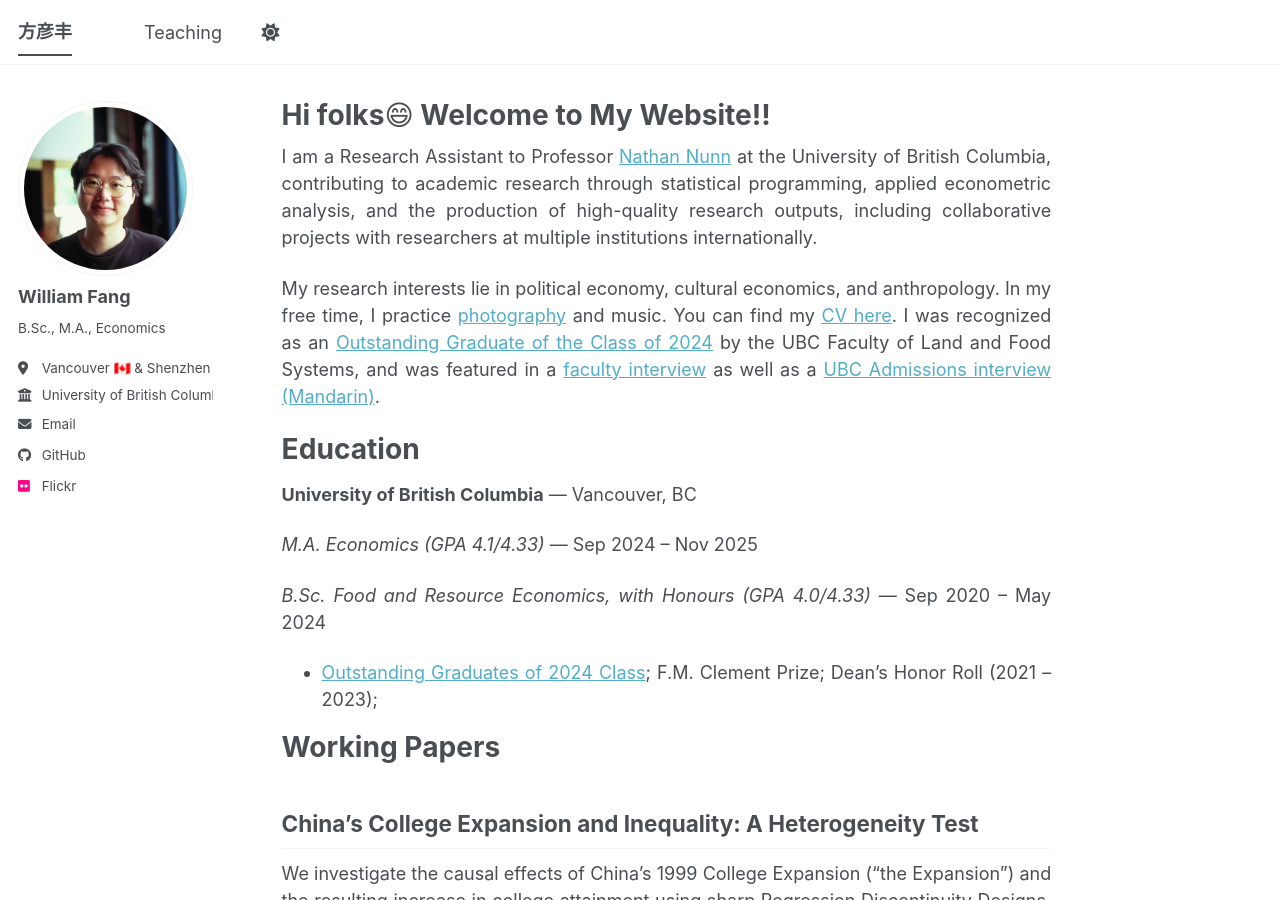
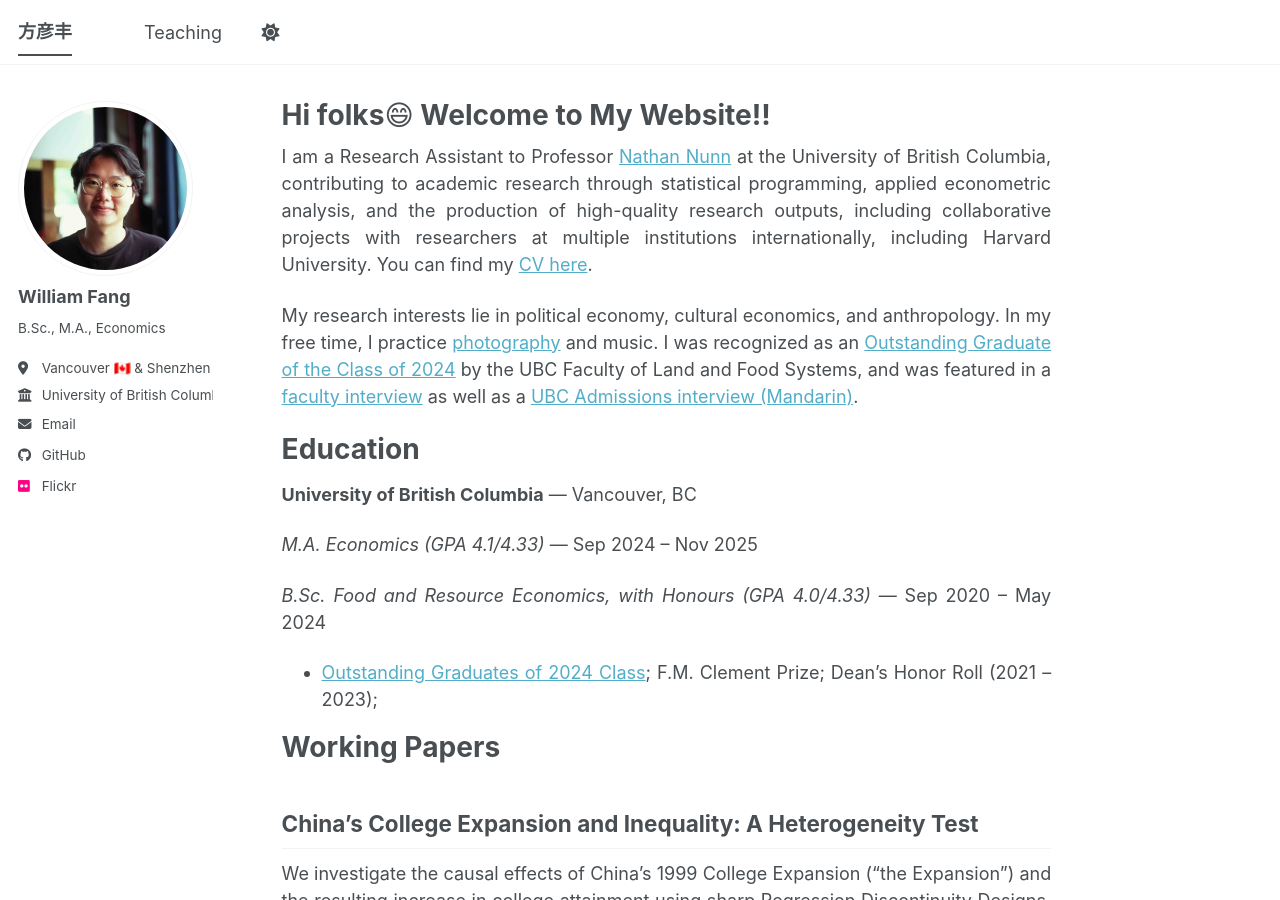
Before and after one commit to will-yanfeng-fang/will-yanfeng-fang.github.io, a Jekyll site: the page built from _pages/about.md, in a window 1280 px wide and 900 px high. Built offline with Jekyll 4.4.1, drawn with Linux system fonts in a browser that asks for light colours; a script bundle is joined from its source files by our own code; library files that are not in the unit come from our copies.

Commit message:
Update about.md

```diff
--- a/_pages/about.md
+++ b/_pages/about.md
@@ -9,9 +9,9 @@
 
 <div style="text-align: justify" markdown="1">
 
-I am a Research Assistant to Professor [Nathan Nunn](https://nathannunn.arts.ubc.ca/) at the University of British Columbia, contributing to academic research through statistical programming, applied econometric analysis, and the production of high-quality research outputs, including collaborative projects with researchers at multiple institutions internationally.
+I am a Research Assistant to Professor [Nathan Nunn](https://nathannunn.arts.ubc.ca/) at the University of British Columbia, contributing to academic research through statistical programming, applied econometric analysis, and the production of high-quality research outputs, including collaborative projects with researchers at multiple institutions internationally, including Harvard University. You can find my [CV here](https://drive.google.com/file/d/12y7sarRsK3IsLTUOa3Sc5b3vH7KEP9sX/view?usp=sharing).
 
-My research interests lie in political economy, cultural economics, and anthropology. In my free time, I practice [photography](https://www.flickr.com/photos/202753897@N08/) and music. You can find my [CV here](https://drive.google.com/file/d/12y7sarRsK3IsLTUOa3Sc5b3vH7KEP9sX/view?usp=sharing). I was recognized as an [Outstanding Graduate of the Class of 2024](https://www.landfood.ubc.ca/celebrating-the-class-of-2024/) by the UBC Faculty of Land and Food Systems, and was featured in a [faculty interview](https://www.landfood.ubc.ca/class-of-2024-william-fang/) as well as a [UBC Admissions interview (Mandarin)](https://mp.weixin.qq.com/s/9oKqySjSlGXv71n2pE0Xig).
+My research interests lie in political economy, cultural economics, and anthropology. In my free time, I practice [photography](https://www.flickr.com/photos/202753897@N08/) and music. I was recognized as an [Outstanding Graduate of the Class of 2024](https://www.landfood.ubc.ca/celebrating-the-class-of-2024/) by the UBC Faculty of Land and Food Systems, and was featured in a [faculty interview](https://www.landfood.ubc.ca/class-of-2024-william-fang/) as well as a [UBC Admissions interview (Mandarin)](https://mp.weixin.qq.com/s/9oKqySjSlGXv71n2pE0Xig).
 
 # Education
 
```
